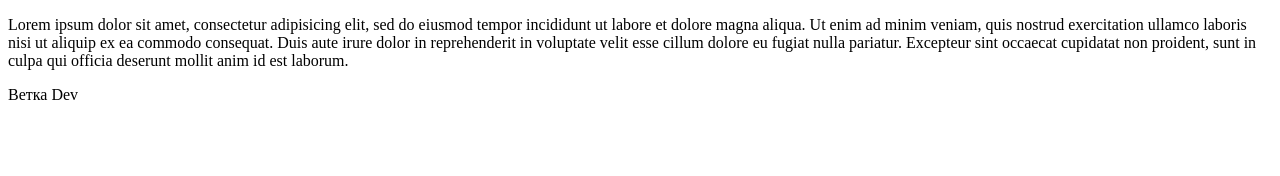
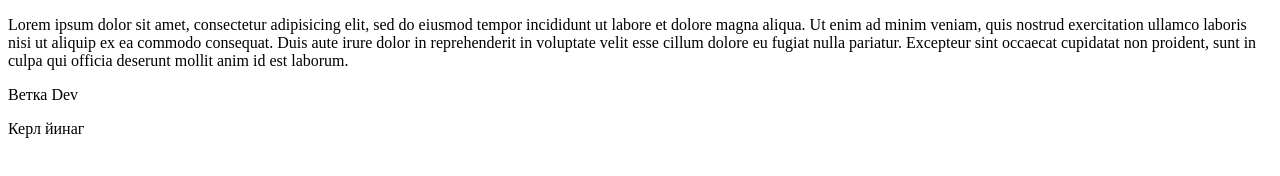
Before and after one commit to inarkaev01/git-3, a plain HTML site: page index.html in a window 1280 px wide. Drawn offline with Linux system fonts and the light colour scheme.

Commit message:
wdfegrnt

```diff
--- a/index.html
+++ b/index.html
@@ -12,6 +12,7 @@
 	proident, sunt in culpa qui officia deserunt mollit anim id est laborum.</p>
 	<p>Ветка Dev</p>
 	<div class="dev"></div>
+	<div>Керл йинаг</div>
 
 </body>
 </html>
```
